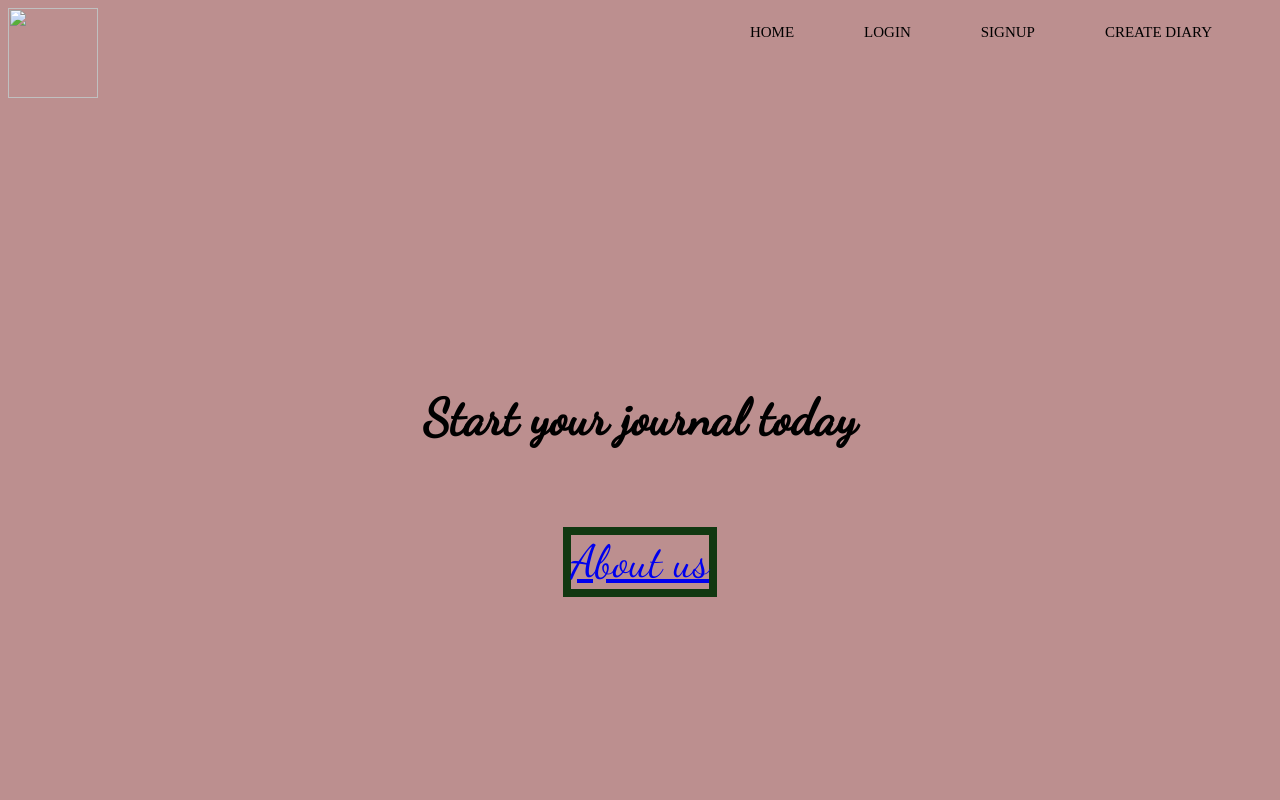
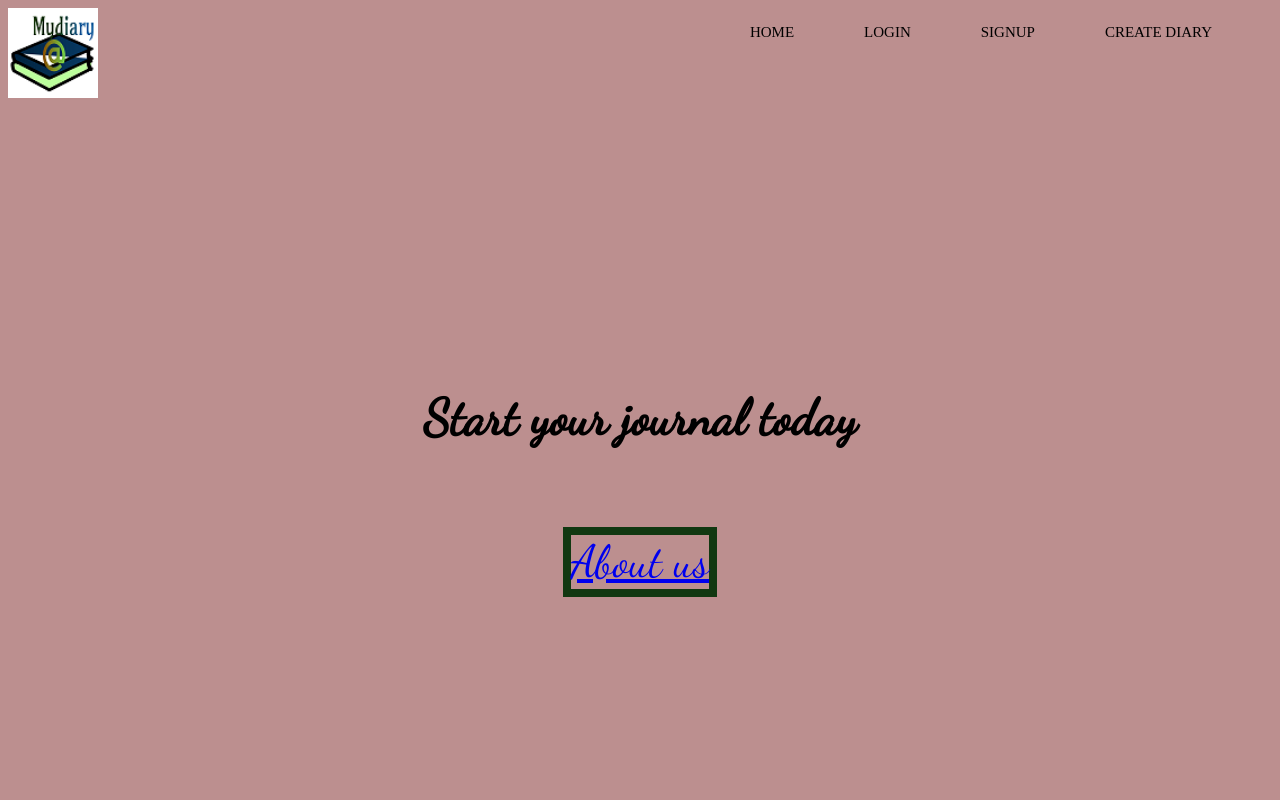
Before and after one commit to Assoumpta/MyDiary, a plain HTML site: page UI/index.html in a window 1280 px wide. Shown: the top 800 px of the page. Drawn offline with Linux system fonts and the light colour scheme.

Commit message:
All changes have commited

```diff
--- a/UI/CSS/index.css
+++ b/UI/CSS/index.css
@@ -5,7 +5,6 @@ body{
     background-attachment: fixed;
     background-position: center;
     background-repeat: no-repeat;
-
 
 }
 
@@ -16,8 +15,6 @@ body{
     width:90px;
     justify-content: flex-start;
     margin-right: auto;
-
-
 }
 
 nav ul{
--- a/UI/index.html
+++ b/UI/index.html
@@ -14,7 +14,7 @@
 
    <header class="header">
    <nav>
-        <img class=" logo"src="UI/assets/logo.png">
+        <img class=" logo"src="/UI/assets/logo.png">
        <ul >
         <li class="box home"> <a href="index.html" >Home</a> </li>
          <li class="box login"> <a href="Login.html"> Login</a> </li>
```
Also changed, not shown: UI/About.html (+1 -1 lines), UI/Login.html (+1 -1 lines), UI/newentries2.html (+1 -1 lines), UI/signup.html (+1 -1 lines), UI/userjournal.html (+1 -1 lines), UI/viewentry.html (+1 -1 lines).
